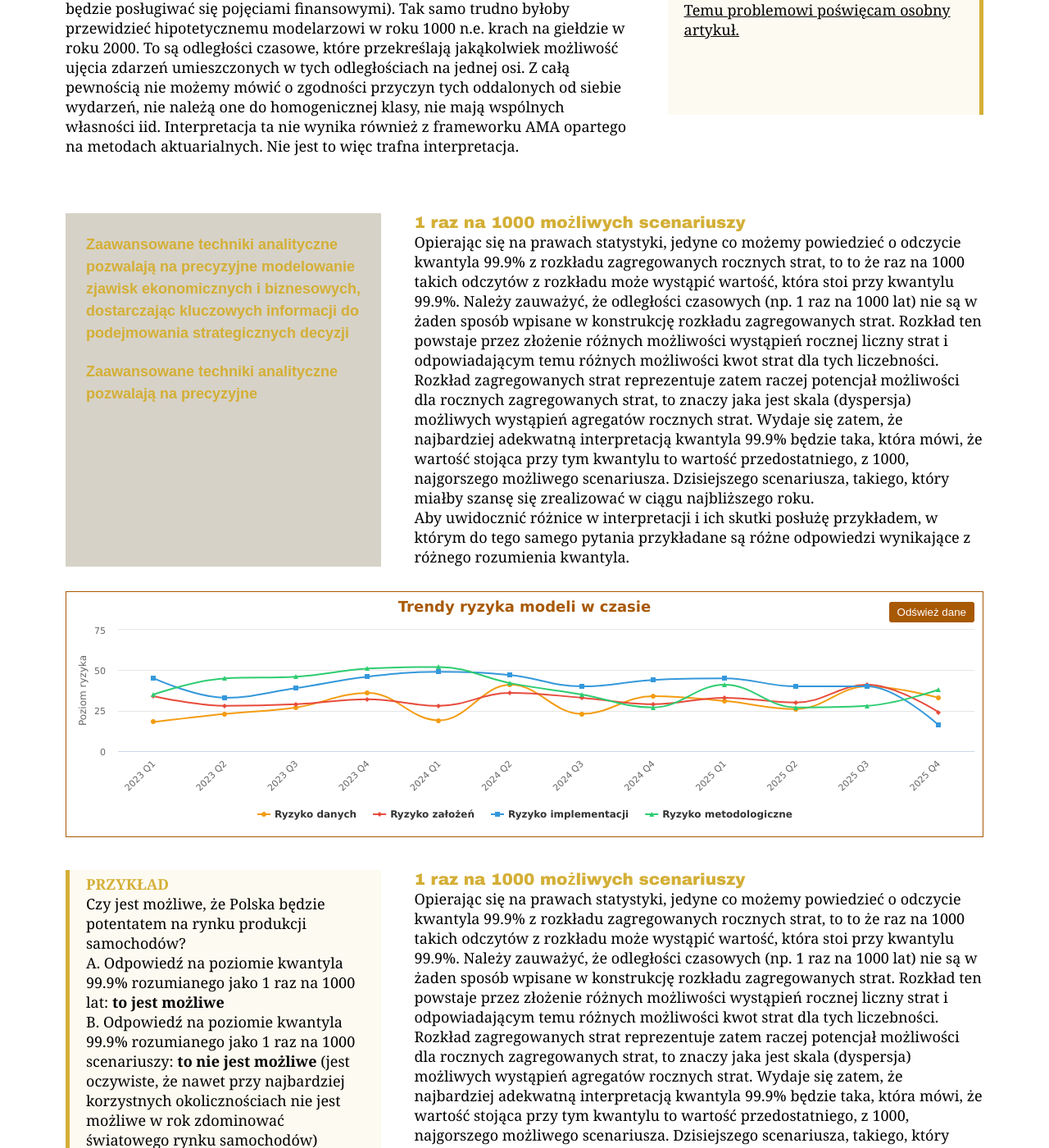
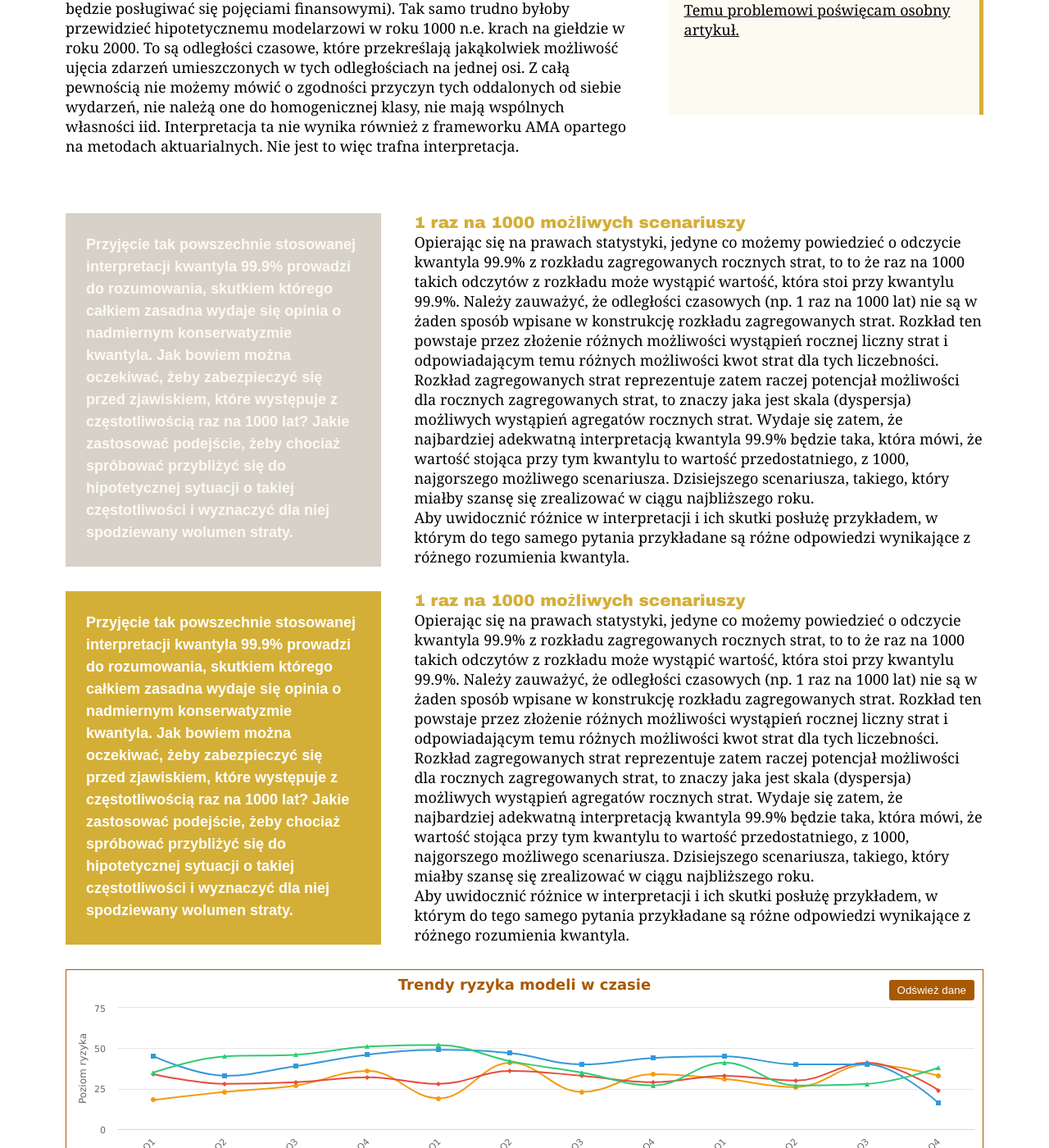
Before and after one commit to MaciejBuczak/risk-research, a Jekyll site: the page built from art-oprisk-kw999_v3_9.md, in a window 1280 px wide and 1400 px high, scrolled down 2430 px. Shown: the whole window at 82% size. Built offline with Jekyll 4.4.1, drawn with Linux system fonts in a browser that asks for light colours.

Commit message:
Update art-oprisk-kw999-layout_v3_9.html

```diff
--- a/_layouts/art-oprisk-kw999-layout_v3_9.html
+++ b/_layouts/art-oprisk-kw999-layout_v3_9.html
@@ -1055,8 +1055,7 @@
 <div class="ryzmod-o51-container" style="gap: 20px;">
   <!-- Lewy element - jednolite szare tło -->
   <div class="ryzmod-o51-box" style="width: 35%; background-color: #d6d2c7; padding: 25px; position: relative; border-left: 0;">
-    <p style="color: #D4AF37; font-family: Arial, sans-serif; font-weight: bold; margin: 0; line-height: 1.5; font-size: 18px;">Zaawansowane techniki analityczne pozwalają na precyzyjne modelowanie zjawisk ekonomicznych i biznesowych, dostarczając kluczowych informacji do podejmowania strategicznych decyzji</p>
-    <p style="color: #D4AF37; font-family: Arial, sans-serif; font-weight: bold; margin-top: 20px; line-height: 1.5; font-size: 18px;">Zaawansowane techniki analityczne pozwalają na precyzyjne</p>
+    <p style="color: #FDFAF1; font-family: Arial, sans-serif; font-weight: bold; margin: 0; line-height: 1.5; font-size: 18px;">Przyjęcie tak powszechnie stosowanej interpretacji kwantyla 99.9% prowadzi do rozumowania, skutkiem którego całkiem zasadna wydaje się opinia o nadmiernym konserwatyzmie kwantyla. Jak bowiem można oczekiwać, żeby zabezpieczyć się przed zjawiskiem, które występuje z częstotliwością raz na 1000 lat? Jakie zastosować podejście, żeby chociaż spróbować przybliżyć się do hipotetycznej sytuacji o takiej częstotliwości i wyznaczyć dla niej spodziewany wolumen straty.</p>
   </div>
 
   <!-- Tekst po prawej - bez zmian -->
@@ -1069,6 +1068,21 @@
 
 
 
+
+        <!-- NOWE ELEMENTY: O5.1 i T 5.2 -->
+<div class="ryzmod-o51-container" style="gap: 20px;">
+  <!-- Lewy element - jednolite szare tło -->
+  <div class="ryzmod-o51-box" style="width: 35%; background-color: #D4AF37; padding: 25px; position: relative; border-left: 0;">
+    <p style="color: white; font-family: Arial, sans-serif; font-weight: bold; margin: 0; line-height: 1.5; font-size: 18px;">Przyjęcie tak powszechnie stosowanej interpretacji kwantyla 99.9% prowadzi do rozumowania, skutkiem którego całkiem zasadna wydaje się opinia o nadmiernym konserwatyzmie kwantyla. Jak bowiem można oczekiwać, żeby zabezpieczyć się przed zjawiskiem, które występuje z częstotliwością raz na 1000 lat? Jakie zastosować podejście, żeby chociaż spróbować przybliżyć się do hipotetycznej sytuacji o takiej częstotliwości i wyznaczyć dla niej spodziewany wolumen straty.</p>
+  </div>
+
+  <!-- Tekst po prawej - bez zmian -->
+  <div class="ryzmod-t52-text">
+    <h5 style="font-family: Arial Black, Arial, sans-serif; font-size: 20px; font-weight: bold; margin-top: 0; color: #D4AF37;">1 raz na 1000 możliwych scenariuszy</h5>
+    <p>Opierając się na prawach statystyki, jedyne co możemy powiedzieć o odczycie kwantyla 99.9% z rozkładu zagregowanych rocznych strat, to to że raz na 1000 takich odczytów z rozkładu może wystąpić wartość, która stoi przy kwantylu 99.9%. Należy zauważyć, że odległości czasowych (np. 1 raz na 1000 lat) nie są w żaden sposób wpisane w konstrukcję rozkładu zagregowanych strat. Rozkład ten powstaje przez złożenie różnych możliwości wystąpień rocznej liczny strat i odpowiadającym temu różnych możliwości kwot strat dla tych liczebności. Rozkład zagregowanych strat reprezentuje zatem raczej potencjał możliwości dla rocznych zagregowanych strat, to znaczy jaka jest skala (dyspersja) możliwych wystąpień agregatów rocznych strat. Wydaje się zatem, że najbardziej adekwatną interpretacją kwantyla 99.9% będzie taka, która mówi, że wartość stojąca przy tym kwantylu to wartość przedostatniego, z 1000, najgorszego możliwego scenariusza. Dzisiejszego scenariusza, takiego, który miałby szansę się zrealizować w ciągu najbliższego roku.</p>
+    <p>Aby uwidocznić różnice w interpretacji i ich skutki posłużę przykładem, w którym do tego samego pytania przykładane są różne odpowiedzi wynikające z różnego rozumienia kwantyla.</p>
+  </div>
+</div>
 
 
 
```
